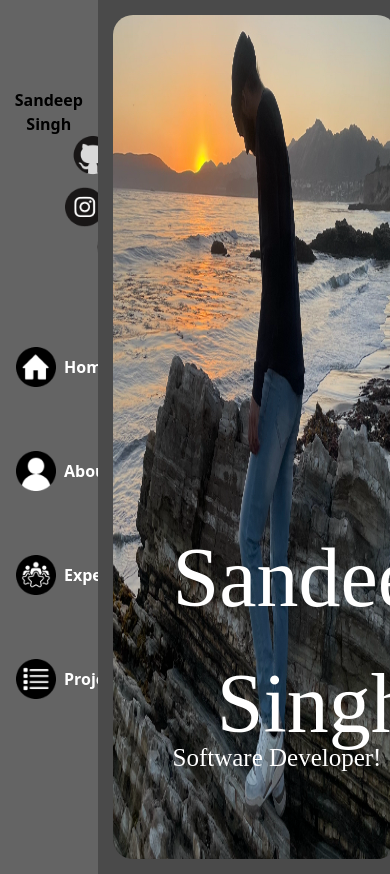
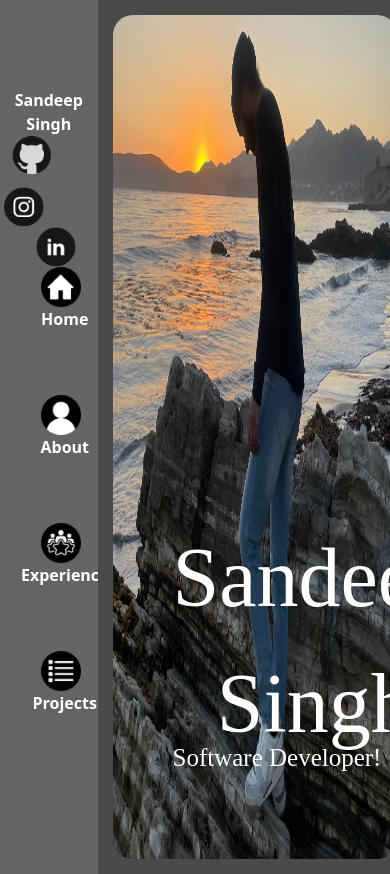
Before and after one commit to SandeepS3/personal-website, a React (Create React App) app: page / in a window 390 px wide. Shown: the top 874 px of the page. Built offline with nearby package versions, Linux system fonts and the light colour scheme.

Commit message:
changed it for mobile view

```diff
--- a/src/components/SideNavStyles.js
+++ b/src/components/SideNavStyles.js
@@ -48,9 +48,22 @@ const styles = {
 const mediaStyles = {
   name: {
     fontWeight: "bold",
-    color: "black",
+    color: "white",
     fontSize: "1rem",
     marginBottom: "-0.8rem",
+  },
+  socials: {
+    flexDirection: "column",
+    alignSelf: "flex-start",
+    // marginLeft: "3.8em",
+    // marginBottom: "5em",
+  },
+  pageItem: {
+    display: "flex",
+    alignItems: "center",
+    marginBottom: "4em",
+    cursor: "pointer",
+    flexDirection: "column",
   },
 };
 
```
